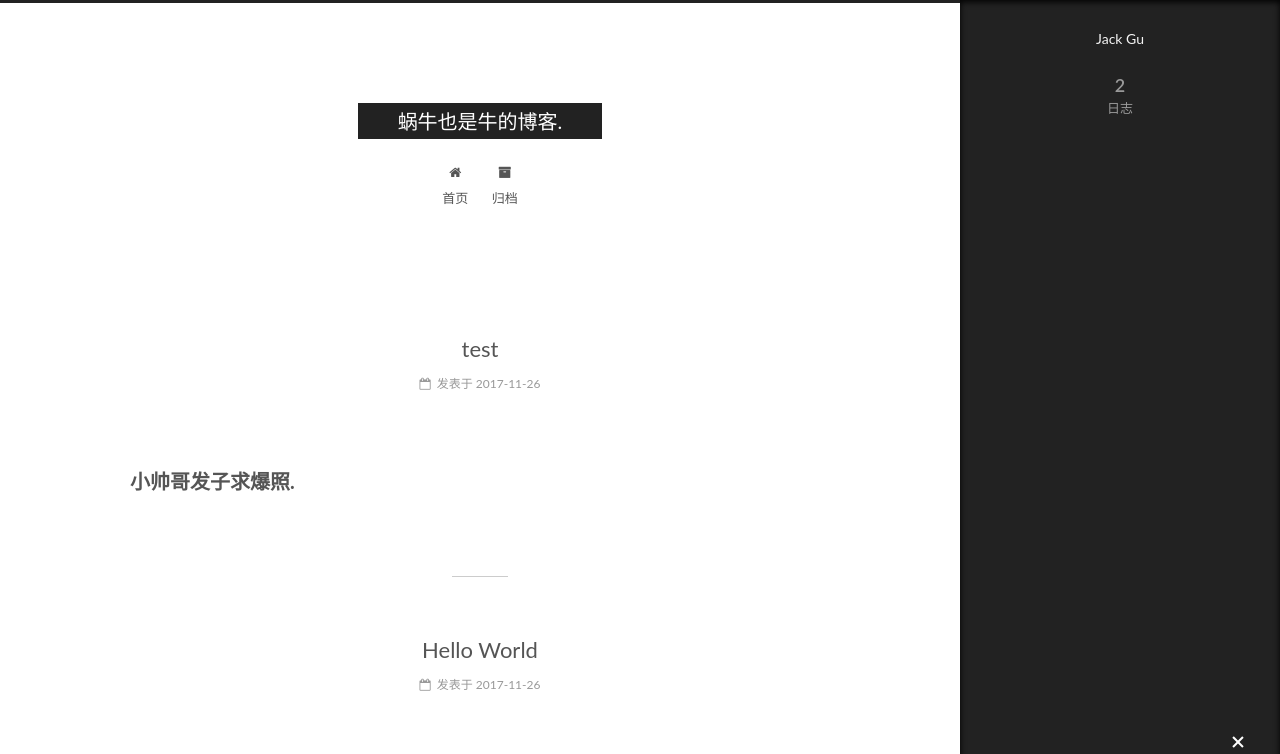
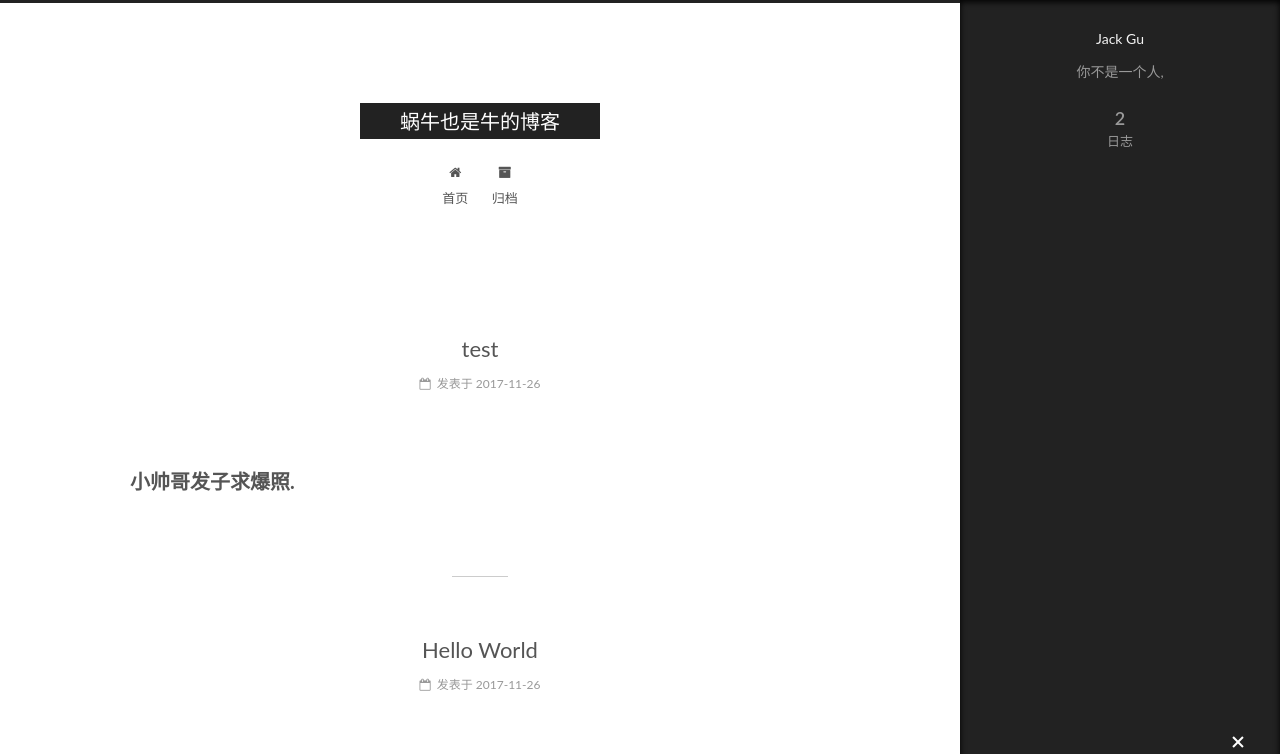
Before and after one commit to Guwenjun2017/Guwenjun2017.github.io, a plain HTML site: page index.html in a window 1280 px wide. Both pictures are taken after a click on the element 1238 px from the left and 743 px from the top of the page. Shown: the top 754 px of the page. Drawn offline with Linux system fonts and the light colour scheme.

Commit message:
Site updated: 2017-11-27 14:06:36

```diff
--- a/css/main.css
+++ b/css/main.css
@@ -1822,7 +1822,7 @@ pre .javascript .function {
   width: 4px;
   height: 4px;
   border-radius: 50%;
-  background: #59ff3b;
+  background: #9cff8b;
 }
 .links-of-blogroll {
   font-size: 13px;
--- a/index.html
+++ b/index.html
@@ -79,13 +79,16 @@
 
 
 
+<meta name="description" content="你不是一个人,">
 <meta property="og:type" content="website">
-<meta property="og:title" content="蜗牛也是牛的博客.">
+<meta property="og:title" content="蜗牛也是牛的博客">
 <meta property="og:url" content="http://yoursite.com/index.html">
-<meta property="og:site_name" content="蜗牛也是牛的博客.">
+<meta property="og:site_name" content="蜗牛也是牛的博客">
+<meta property="og:description" content="你不是一个人,">
 <meta property="og:locale" content="zh-Hans">
 <meta name="twitter:card" content="summary">
-<meta name="twitter:title" content="蜗牛也是牛的博客.">
+<meta name="twitter:title" content="蜗牛也是牛的博客">
+<meta name="twitter:description" content="你不是一个人,">
 
 
 
@@ -121,7 +124,7 @@
 
 
 
-  <title>蜗牛也是牛的博客.</title>
+  <title>蜗牛也是牛的博客</title>
 
 
 
@@ -152,7 +155,7 @@
     <div class="custom-logo-site-title">
       <a href="/"  class="brand" rel="start">
         <span class="logo-line-before"><i></i></span>
-        <span class="site-title">蜗牛也是牛的博客.</span>
+        <span class="site-title">蜗牛也是牛的博客</span>
         <span class="logo-line-after"><i></i></span>
       </a>
     </div>
@@ -238,7 +241,7 @@
     </span>
 
     <span hidden itemprop="publisher" itemscope itemtype="http://schema.org/Organization">
-      <meta itemprop="name" content="蜗牛也是牛的博客.">
+      <meta itemprop="name" content="蜗牛也是牛的博客">
     </span>
 
 
@@ -357,7 +360,7 @@
     </span>
 
     <span hidden itemprop="publisher" itemscope itemtype="http://schema.org/Organization">
-      <meta itemprop="name" content="蜗牛也是牛的博客.">
+      <meta itemprop="name" content="蜗牛也是牛的博客">
     </span>
 
 
@@ -499,7 +502,7 @@
           <div class="site-author motion-element" itemprop="author" itemscope itemtype="http://schema.org/Person">
 
               <p class="site-author-name" itemprop="name">Jack Gu</p>
-              <p class="site-description motion-element" itemprop="description"></p>
+              <p class="site-description motion-element" itemprop="description">你不是一个人,</p>
           </div>
 
           <nav class="site-state motion-element">
```
Also changed, not shown: 2017/11/26/hello-world/index.html (+5 -5 lines), 2017/11/26/test/index.html (+5 -5 lines), archives/2017/11/index.html (+9 -6 lines), archives/2017/index.html (+9 -6 lines), archives/index.html (+9 -6 lines).
